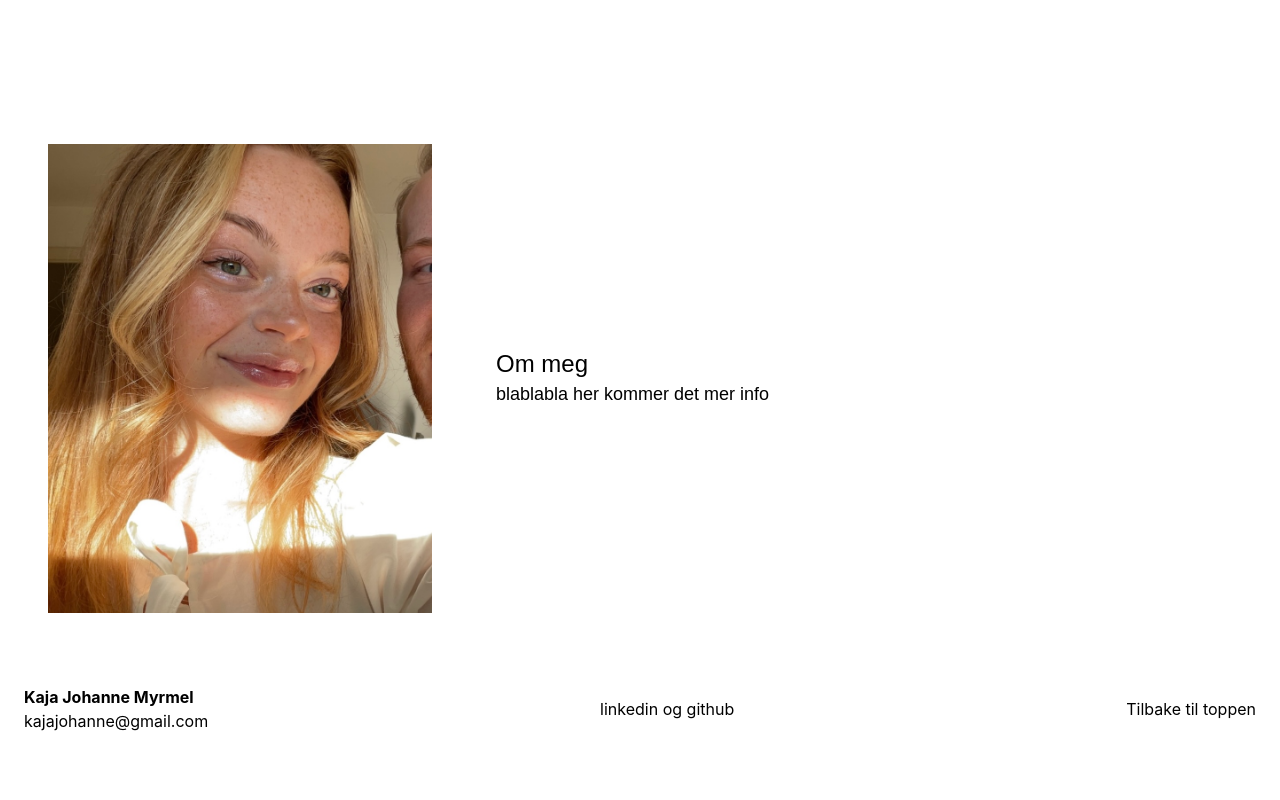
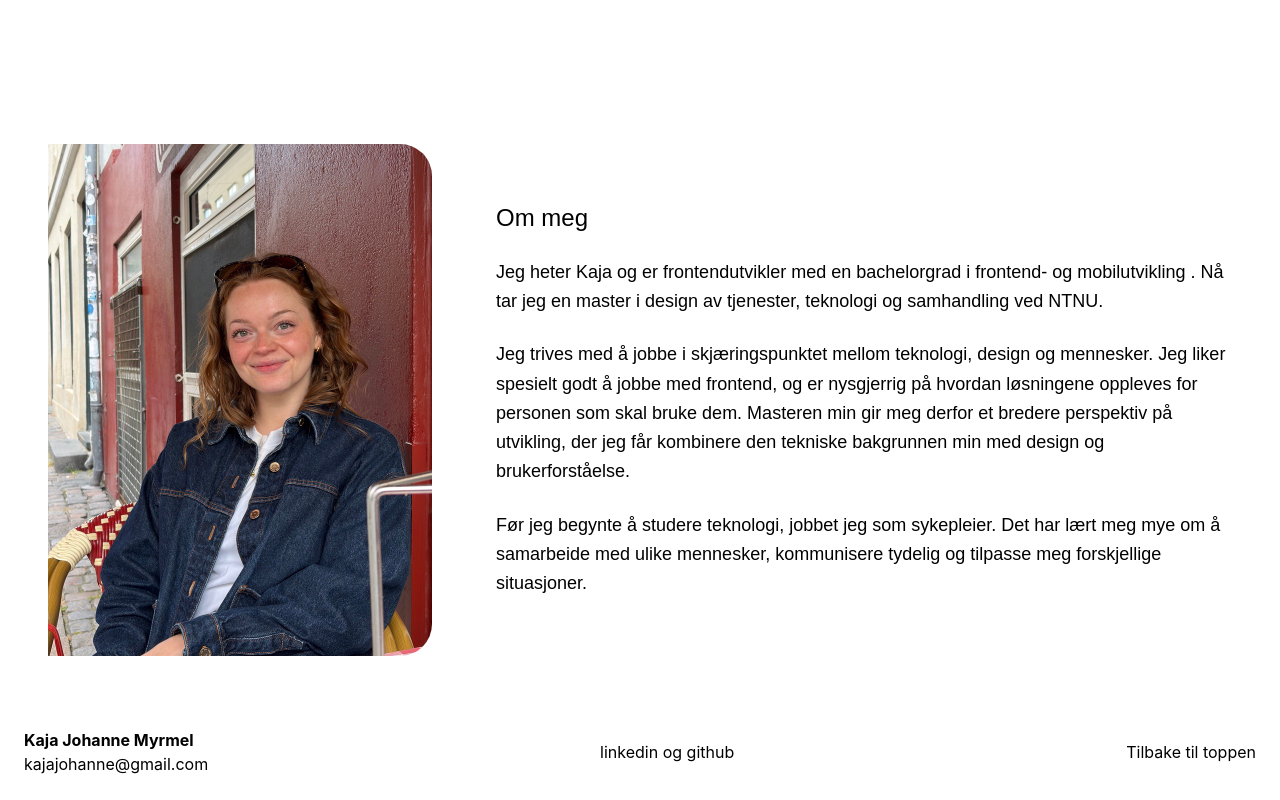
Before and after one commit to KajaJohanne/portfolio, a React app: page / in a window 1280 px wide. Shown: the part 2128-2928 px from the top of the page. Before the commit the page ends 2885 px from the top, so only its background shows below. Built offline with nearby package versions, Linux system fonts and the light colour scheme; the HTML template or start-up script is replaced by a standard one; a web font is replaced by a local one.

Commit message:
lagt til info på om meg

```diff
--- a/src/components/About.tsx
+++ b/src/components/About.tsx
@@ -1,17 +1,34 @@
 export function About() {
   return (
     <section id="om-meg" className="p-6 md:p-12">
-      <div className="mt-16 flex flex-col gap:10 md:flex-row md:items-center md:gap-16">
+      <div className="mt-16 flex flex-col gap-10 md:flex-row md:items-center md:gap-16">
         <img
-          src="/images/profilbildedaa.jpg"
+          src="/images/kaja.jpeg"
           alt="Portrett av Kaja"
-          className="w-full max-w-sm object-cover md:w-96"
-        ></img>
-        <div className="flex flex-col">
+          className="w-full max-w-sm object-cover md:w-96 rounded-r-4xl"
+        />
+        <div className="flex flex-col gap-6 font-general text-lg leading-relaxed max-w-md md:max-w-4xl">
           <h3 className="font-cabinet text-2xl">Om meg</h3>
-          <p className="font-general text-lg leading-relaxed max-w-md md:max-w-sm">
-            {" "}
-            blablabla her kommer det mer info{" "}
+
+          <p>
+            Jeg heter Kaja og er frontendutvikler med en bachelorgrad i
+            frontend- og mobilutvikling . Nå tar jeg en master i design av
+            tjenester, teknologi og samhandling ved NTNU.
+          </p>
+
+          <p>
+            Jeg trives med å jobbe i skjæringspunktet mellom teknologi, design
+            og mennesker. Jeg liker spesielt godt å jobbe med frontend, og er
+            nysgjerrig på hvordan løsningene oppleves for personen som skal
+            bruke dem. Masteren min gir meg derfor et bredere perspektiv på
+            utvikling, der jeg får kombinere den tekniske bakgrunnen min med
+            design og brukerforståelse.{" "}
+          </p>
+
+          <p>
+            Før jeg begynte å studere teknologi, jobbet jeg som sykepleier. Det
+            har lært meg mye om å samarbeide med ulike mennesker, kommunisere
+            tydelig og tilpasse meg forskjellige situasjoner.{" "}
           </p>
         </div>
       </div>
--- a/src/index.css
+++ b/src/index.css
@@ -120,3 +120,7 @@ code {
   --font-cabinet: "Cabinet Grotesk", sans-serif;
   --font-general: "General Sans", sans-serif;
 }
+
+html {
+  scroll-behavior: smooth;
+}
```
Also changed, not shown: public/images/kaja.jpeg (added).
